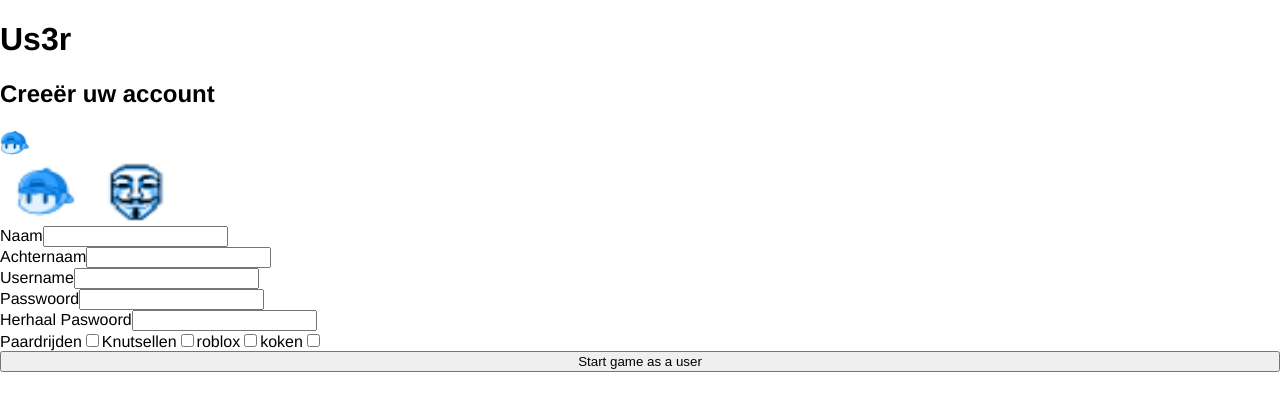
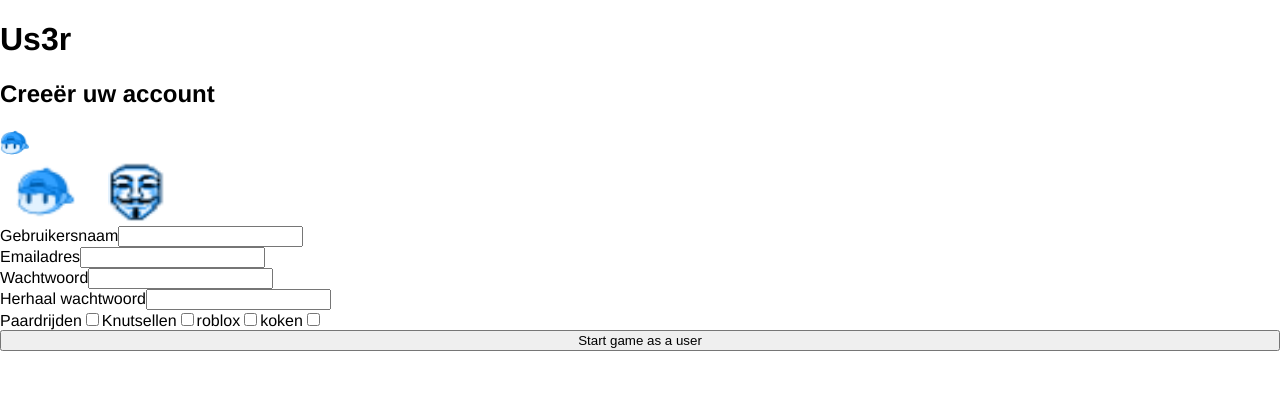
Before and after one commit to cesardg/int4-team14-frontend, a Next.js app: page /usersetup in a window 1280 px wide. Shown: the top 410 px of the page. Built offline with nearby package versions, Linux system fonts and the light colour scheme.

Commit message:
cesar doet lastig

```diff
--- a/pages/usersetup.js
+++ b/pages/usersetup.js
@@ -88,48 +88,77 @@ console.log(userIntrests, profilePicture)
             width={30}
             height={30}
           />
-          <form className={styles.form} onSubmit={(e) => handleSubmit(e)} >
+          <form className={styles.form} onSubmit={(e) => handleSubmit(e)}>
             <div className={styles.radiobuttons}>
               {profilePicturesOptions.map((item) => (
-                <Radiobutton key={item} item={item} name={"profile-picture"} onClickButton={(value) => setProfilePicture(value)} />
+                <Radiobutton
+                  key={item}
+                  item={item}
+                  name={"profile-picture"}
+                  onClickButton={(value) => setProfilePicture(value)}
+                />
               ))}
             </div>
-            <label className={styles.label} >
-              Naam
-              <input className={styles.input} type="text" name="surname" required />
+
+            <label className={styles.label}>
+              Gebruikersnaam
+              <input
+                className={styles.input}
+                type="text"
+                name="username"
+                required
+              />
             </label>
 
-            <label className={styles.label} >
-              Achternaam
-              <input className={styles.input} type="text" name="name" required />
+            <label className={styles.label}>
+              Emailadres
+              <input
+                className={styles.input}
+                type="email"
+                name="email"
+                required
+              />
             </label>
 
-            <label className={styles.label} >
-              Username
-              <input className={styles.input} type="text" name="username" required />
+            <label className={styles.label}>
+              Wachtwoord
+              <input
+                className={styles.input}
+                type="password"
+                name="password"
+                required
+              />
             </label>
 
-            <label className={styles.label} >
-              Passwoord
-              <input className={styles.input} type="password" name="password" required />
-            </label>
-
-            <label className={styles.label} >
-              Herhaal Paswoord
-              <input className={styles.input} type="password" name="reppassword" required />
+            <label className={styles.label}>
+              Herhaal wachtwoord
+              <input
+                className={styles.input}
+                type="password"
+                name="reppassword"
+                required
+              />
             </label>
             <div className={styles.radiobuttons}>
               {userIntrestsOptions.map((item) => (
-                <Checkbox key={item} item={item} name={"user-intrests"} onClickButton={(value) => handleClickCheckbox(value)} />
+                <Checkbox
+                  key={item}
+                  item={item}
+                  name={"user-intrests"}
+                  onClickButton={(value) => handleClickCheckbox(value)}
+                />
               ))}
             </div>
-            <input className={styles.button} type="submit" value="Start game as a user" />
+            <input
+              className={styles.button}
+              type="submit"
+              value="Start game as a user"
+            />
           </form>
         </article>
       </main>
-
     </div>
-  )
+  );
 }
 
 export default Usersetup;
```
Also changed, not shown: pages/user.js (+0 -46 lines). Lines whose indentation alone changed are shown as unchanged.
